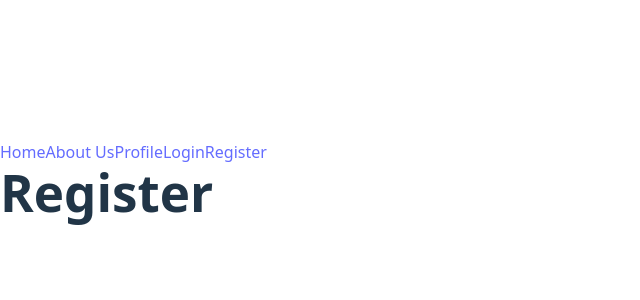
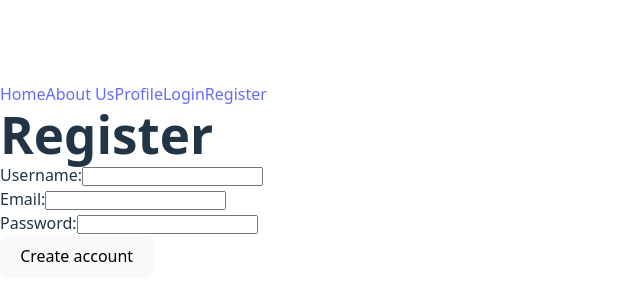
Before and after one commit to Trun97/parksearch, a React (Vite) app: page /register in a window 1280 px wide. Shown: the part 220-520 px from the top of the page, without its empty margins (0-640 px from the left). Built offline with nearby package versions, Linux system fonts and the light colour scheme.

Commit message:
detailspark finished and basic form for registration

```diff
--- a/src/pages/detailsPark/DetailsPark.jsx
+++ b/src/pages/detailsPark/DetailsPark.jsx
@@ -31,12 +31,45 @@ function DetailsPark() {
 
     return (
         <div>
-            <h1>Details Park</h1>
-            <p>{park.fullName}</p>
+            <h1>{park.fullName}</h1>
+
+            {park.images?.[0]?.url && (
+                <img src={park.images[0].url} alt={park.fullName} />
+            )}
+
             <p>{park.description}</p>
-            <p>{park.operatingHours[0].description}</p>
-            <p>{park.weatherInfo}</p>
-            <p>Email: {park.contacts.emailAddresses[0].emailAddress}</p>
+
+            {park.operatingHours?.[0]?.description && (
+                <div>
+                    <h2>Operating Hours</h2>
+                    <p>{park.operatingHours[0].description}</p>
+                </div>
+            )}
+
+            {park.weatherInfo && (
+                <div>
+                    <h2>Weather Info</h2>
+                    <p>{park.weatherInfo}</p>
+                </div>
+            )}
+
+            {park.contacts?.emailAddresses?.[0]?.emailAddress && (
+                <div>
+                    <h2>Contact</h2>
+                    <p>Email: {park.contacts.emailAddresses[0].emailAddress}</p>
+                </div>
+            )}
+
+            {park.activities?.length > 0 && (
+                <div>
+                    <h2>Activities</h2>
+                    <ul>
+                        {park.activities.map((activity) => (
+                            <li key={activity.id}>{activity.name}</li>
+                        ))}
+                    </ul>
+                </div>
+            )}
         </div>
     );
 }
--- a/src/pages/register/Register.jsx
+++ b/src/pages/register/Register.jsx
@@ -1,7 +1,29 @@
 import './Register.css'
 
 function Register() {
-    return <h1>Register</h1>
+    return (
+        <div>
+            <h1>Register</h1>
+            <form>
+                <label>
+                    Username:
+                    <input type="text" name="username" />
+                </label>
+                <br />
+                <label>
+                    Email:
+                    <input type="email" name="email" />
+                </label>
+                <br />
+                <label>
+                    Password:
+                    <input type="password" name="password" />
+                </label>
+                <br />
+                <button type="submit">Create account</button>
+            </form>
+        </div>
+    );
 }
 
 export default Register;
```
